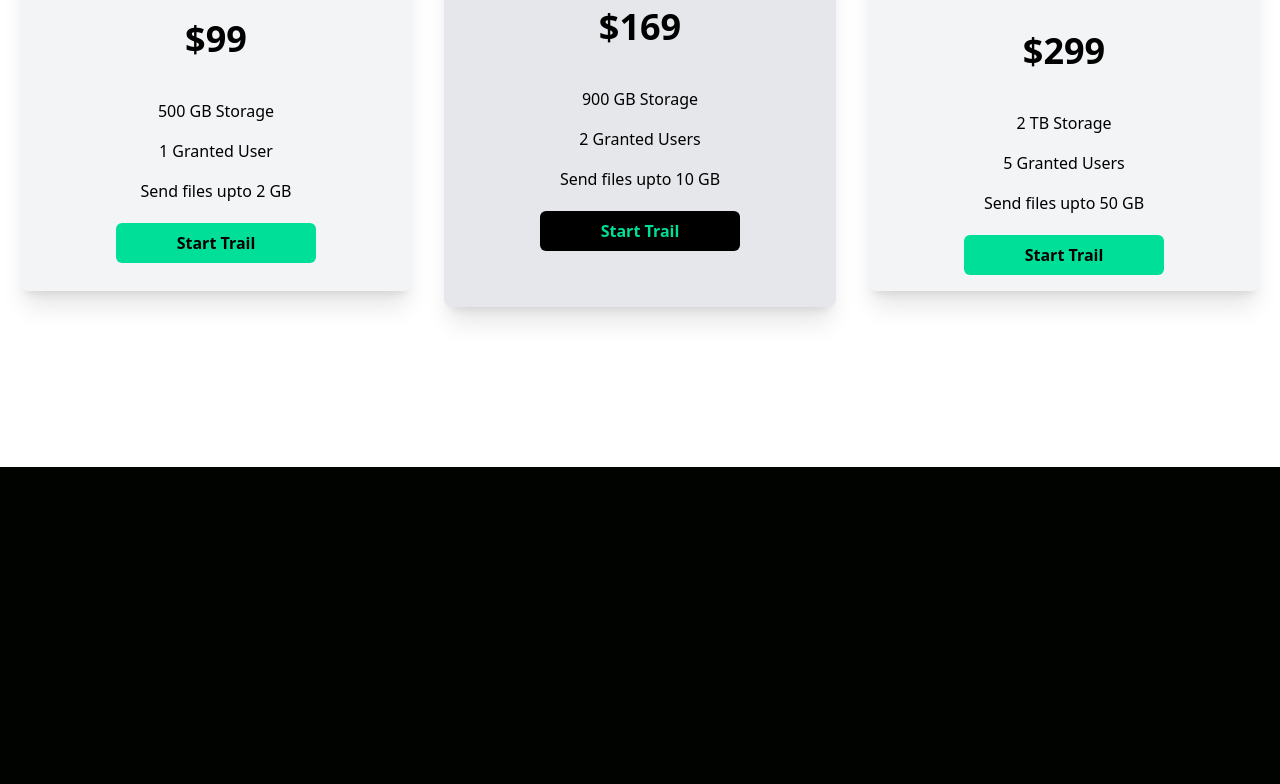
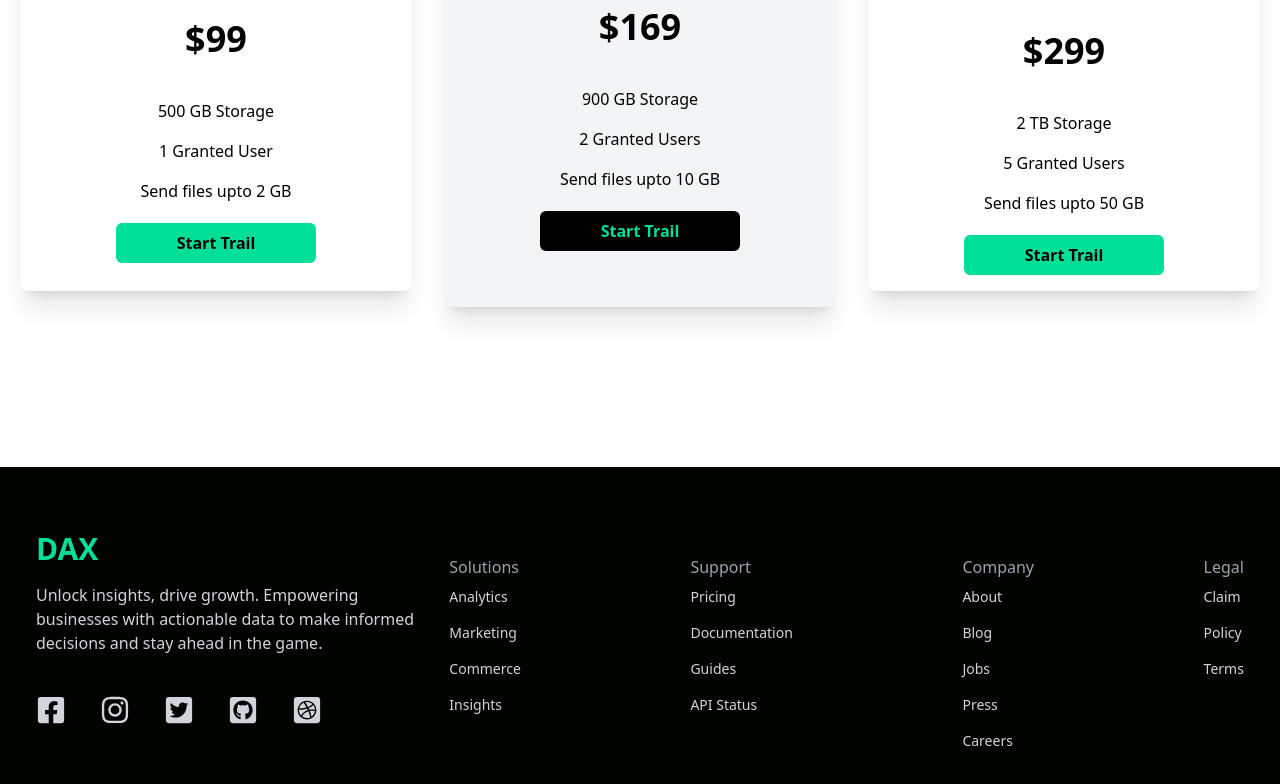
Before and after one commit to Romit77/DAX, a React (Vite) app: page / in a window 1280 px wide. Shown: the part 1888-2672 px from the top of the page. Before the commit the page ends 2355 px from the top, so only its background shows below. Built offline with nearby package versions, Linux system fonts and the light colour scheme.

Commit message:
added footer

```diff
--- a/src/App.jsx
+++ b/src/App.jsx
@@ -3,6 +3,7 @@
 import Analytics from "./Components/Analytics";
 import Newsletter from "./Components/Newsletter";
 import Cards from "./Components/Cards";
+import Footer from "./Components/Footer";
 
 function App() {
   return (
@@ -12,6 +13,7 @@
       <Analytics />
       <Newsletter />
       <Cards />
+      <Footer />
     </>
   );
 }
--- a/src/Components/Cards.jsx
+++ b/src/Components/Cards.jsx
@@ -6,7 +6,7 @@
   return (
     <div className="w-full py-[10rem] px-4 bg-white ">
       <div className="max-w-[1240px] mx-auto grid md:grid-cols-3 gap-8 ">
-        <div className="w-full shadow-xl flex flex-col py-4 my-4 rounded-lg hover:scale-105 duration-300  bg-gray-100 ">
+        <div className="w-full shadow-xl flex flex-col py-4 my-4 rounded-lg hover:scale-105 duration-300   ">
           <img
             className="w-20 mx-auto mt-[-3rem] bg-white bg-transparent"
             src={single}
@@ -22,7 +22,7 @@
             Start Trail
           </button>
         </div>
-        <div className="w-full shadow-xl flex flex-col py-4 rounded-lg hover:scale-105 duration-300 my-0 bg-gray-200 ">
+        <div className="w-full shadow-xl flex flex-col py-4 rounded-lg hover:scale-105 duration-300 my-0 bg-gray-100 ">
           <img
             className="w-20 mx-auto mt-[-3rem] bg-white bg-transparent"
             src={double}
@@ -38,7 +38,7 @@
             Start Trail
           </button>
         </div>
-        <div className="w-full shadow-xl flex flex-col py-4 my-4 rounded-lg hover:scale-105 duration-300  bg-gray-100 ">
+        <div className="w-full shadow-xl flex flex-col py-4 my-4 rounded-lg hover:scale-105 duration-300   ">
           <img
             className="w-20 mx-auto mt-[-3rem] bg-white bg-transparent"
             src={triple}
--- /dev/null
+++ b/src/Components/Footer.jsx
@@ -0,0 +1,68 @@
+import {
+  FaDribbbleSquare,
+  FaFacebookSquare,
+  FaGithubSquare,
+  FaInstagram,
+  FaTwitterSquare,
+} from "react-icons/fa";
+
+const Footer = () => {
+  return (
+    <div className="max-w-[1240px] mx-auto py-16 px-4 grid lg:grid-cols-3 gap-8 text-gray-300">
+      <div>
+        <h1 className="w-full text-3xl font-bold text-[#00df9a]">DAX</h1>
+        <p className="py-4">
+          Unlock insights, drive growth. Empowering businesses with actionable
+          data to make informed decisions and stay ahead in the game.
+        </p>
+        <div className="flex justify-between md:w-[75%] my-6">
+          <FaFacebookSquare size={30} />
+          <FaInstagram size={30} />
+          <FaTwitterSquare size={30} />
+          <FaGithubSquare size={30} />
+          <FaDribbbleSquare size={30} />
+        </div>
+      </div>
+      <div className="lg:col-span-2 flex justify-between mt-6">
+        <div>
+          <h6 className="font-medium text-gray-400">Solutions</h6>
+          <ul>
+            <li className="cursor-pointer py-2 text-sm">Analytics</li>
+            <li className="cursor-pointer py-2 text-sm">Marketing</li>
+            <li className="cursor-pointer py-2 text-sm">Commerce</li>
+            <li className="cursor-pointer py-2 text-sm">Insights</li>
+          </ul>
+        </div>
+        <div>
+          <h6 className="font-medium text-gray-400">Support</h6>
+          <ul>
+            <li className=" cursor-pointer py-2 text-sm">Pricing</li>
+            <li className=" cursor-pointer py-2 text-sm">Documentation</li>
+            <li className=" cursor-pointer py-2 text-sm">Guides</li>
+            <li className=" cursor-pointer py-2 text-sm">API Status</li>
+          </ul>
+        </div>
+        <div>
+          <h6 className="font-medium text-gray-400">Company</h6>
+          <ul>
+            <li className="cursor-pointer py-2 text-sm">About</li>
+            <li className="cursor-pointer py-2 text-sm">Blog</li>
+            <li className="cursor-pointer py-2 text-sm">Jobs</li>
+            <li className="cursor-pointer py-2 text-sm">Press</li>
+            <li className="cursor-pointer py-2 text-sm">Careers</li>
+          </ul>
+        </div>
+        <div>
+          <h6 className="font-medium text-gray-400">Legal</h6>
+          <ul>
+            <li className="cursor-pointer py-2 text-sm">Claim</li>
+            <li className="cursor-pointer py-2 text-sm">Policy</li>
+            <li className="cursor-pointer py-2 text-sm">Terms</li>
+          </ul>
+        </div>
+      </div>
+    </div>
+  );
+};
+
+export default Footer;
--- a/src/Components/Navbar.jsx
+++ b/src/Components/Navbar.jsx
@@ -19,11 +19,11 @@
         <li className="p-4 cursor-pointer">Contact</li>
       </ul>
       <div onClick={handleNav} className="block md:hidden">
-        {!nav ? <AiOutlineClose size={20} /> : <AiOutlineMenu size={20} />}
+        {nav ? <AiOutlineClose size={20} /> : <AiOutlineMenu size={20} />}
       </div>
       <div
         className={
-          !nav
+          nav
             ? "fixed left-0 top-0 w-[60%] h-full border-r border-r-gray-900 bg-[#000300] ease-in-out duration-500"
             : "fixed left-[-100%] ease-in-out duration-500"
         }
```
